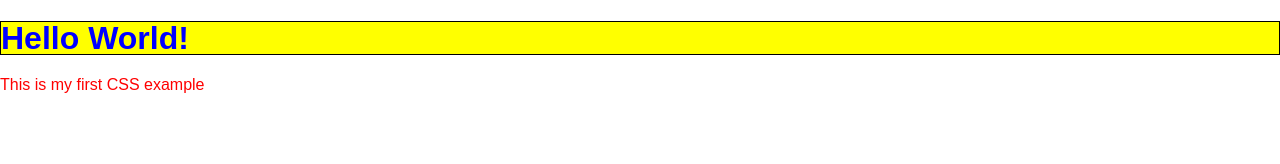
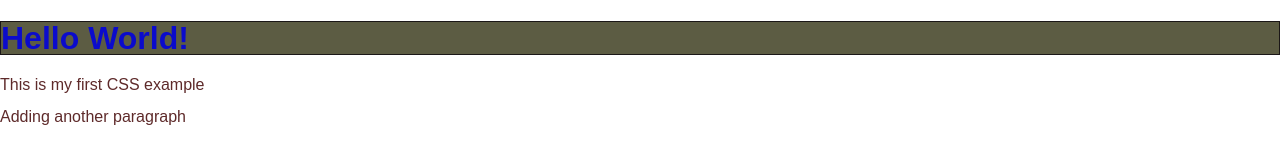
Before and after one commit to Amheisern/HelloCSS, a plain HTML site: page index.html in a window 1280 px wide. Drawn offline with Linux system fonts and the light colour scheme.

Commit message:
added colors

```diff
--- a/index.html
+++ b/index.html
@@ -8,5 +8,6 @@
   <body>
     <h1>Hello World!</h1>
     <p>This is my first CSS example</p>
+    <p>Adding another paragraph</p>
   </body>
 </html>
--- a/src/style.css
+++ b/src/style.css
@@ -12,11 +12,11 @@ body {
 }
 
 h1 {
-  color: blue;
-  background-color: yellow;
-  border: 1px solid black;
+  color: rgb(11, 11, 204);
+  background-color: rgb(92, 92, 67);
+  border: 1px solid rgb(27, 23, 23);
 }
 
 p {
-  color: red;
+  color: rgb(94, 42, 42);
 }
```
